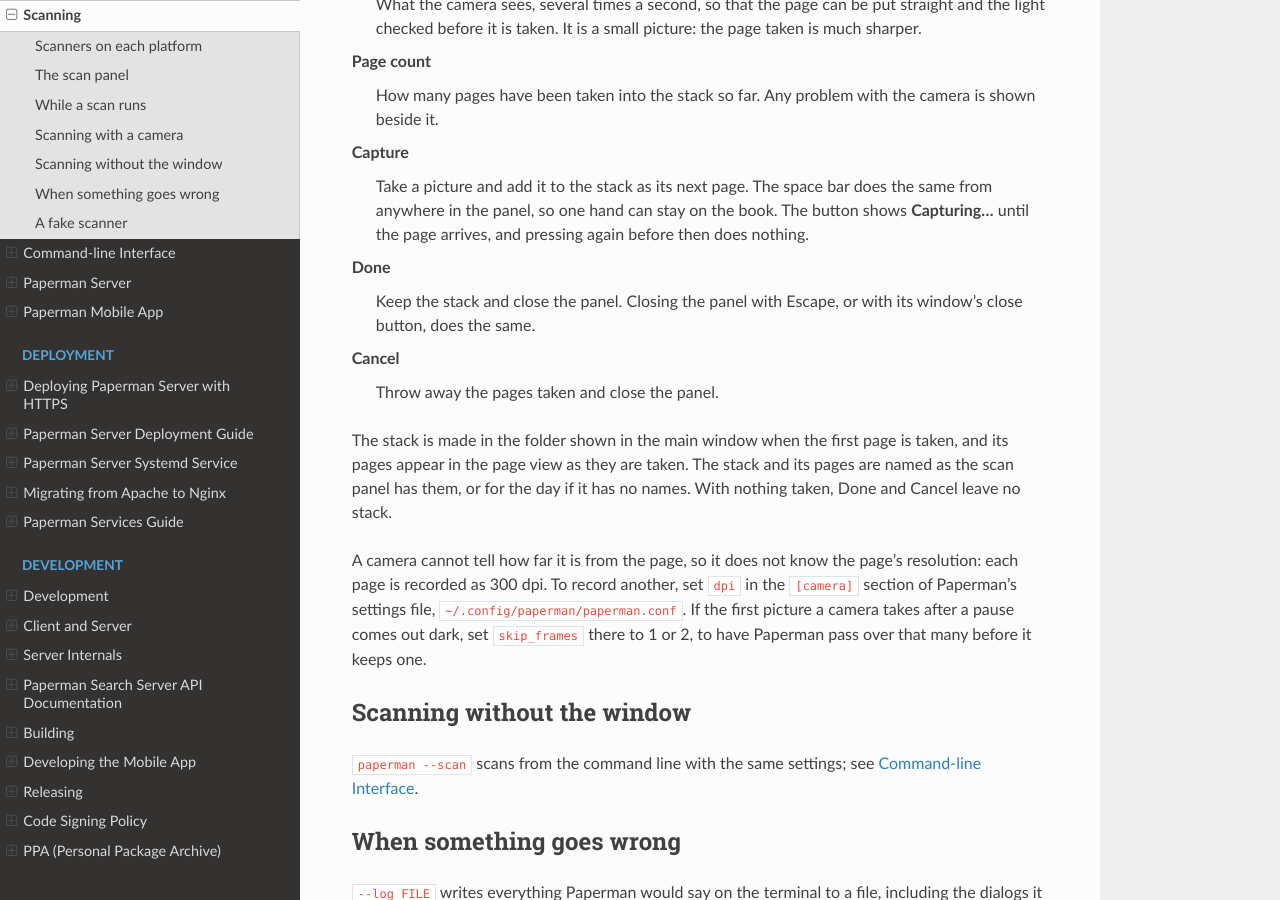
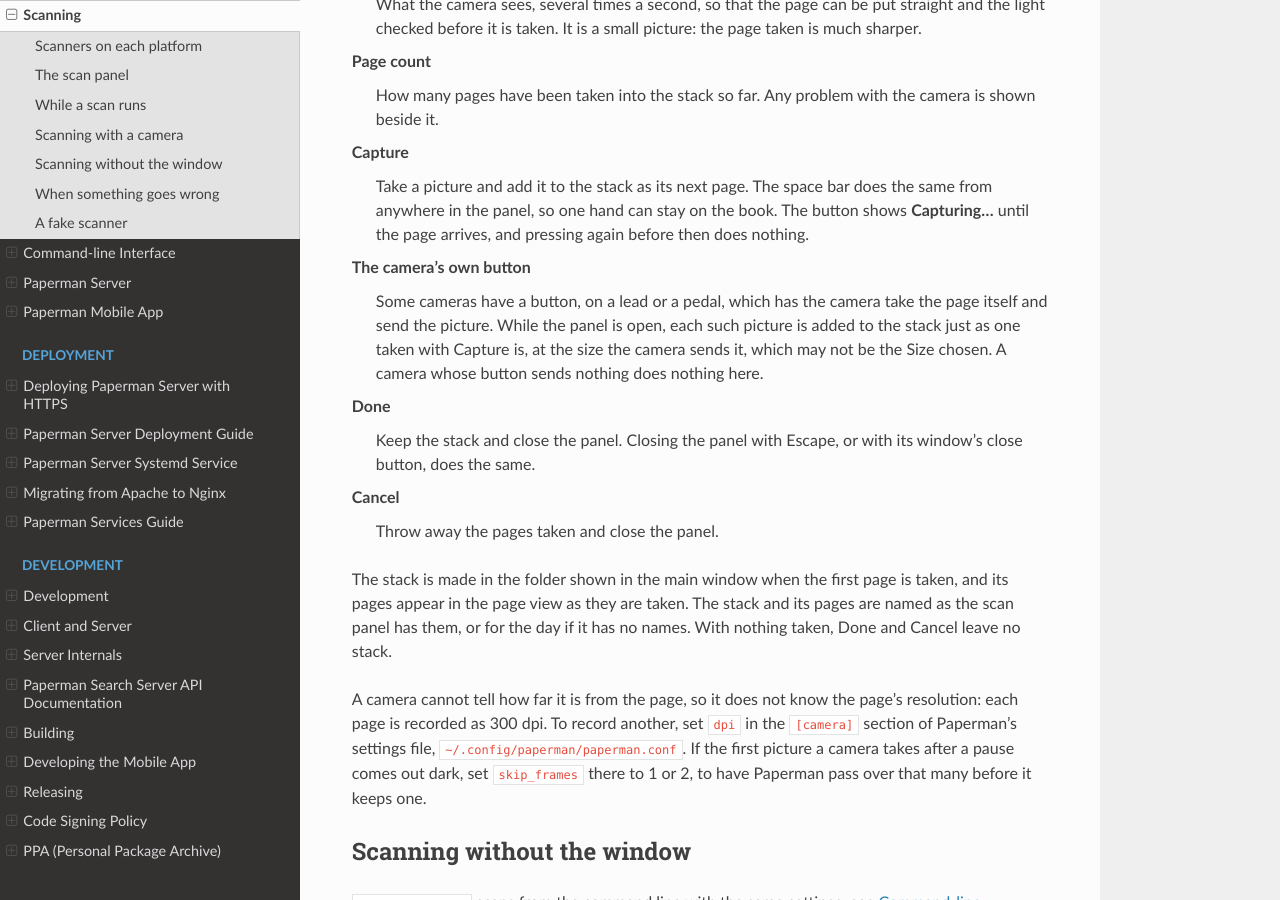
Before and after one commit to sjg20/paperman, a Sphinx documentation site: the page built from doc/scanning.rst, in a window 1280 px wide and 900 px high, scrolled down 3629 px. Built offline with Sphinx 7.4.7 and the Read the Docs theme 3.1.0, drawn with Linux system fonts in a browser that asks for light colours.

Commit message:
doc: Say that a camera's own button can take the page
The user guide does not say that a button on the camera can be used in
place of Capture.

Add this to the camera panel's controls: each picture such a camera
sends is added to the stack while the panel is open, at the size the
camera sends it. Say also that a button which sends nothing does
nothing.

Co-developed-by: Claude Fable 5.2 <noreply@anthropic.com>
Claude-Session: https://claude.ai/code/session_01BxfLL7T8McSpFMMxYekitE

```diff
--- a/doc/scanning.rst
+++ b/doc/scanning.rst
@@ -166,6 +166,13 @@ Capture
    the book. The button shows **Capturing...** until the page arrives,
    and pressing again before then does nothing.
 
+The camera's own button
+   Some cameras have a button, on a lead or a pedal, which has the
+   camera take the page itself and send the picture. While the panel is
+   open, each such picture is added to the stack just as one taken with
+   Capture is, at the size the camera sends it, which may not be the
+   Size chosen. A camera whose button sends nothing does nothing here.
+
 Done
    Keep the stack and close the panel. Closing the panel with Escape, or
    with its window's close button, does the same.
```
